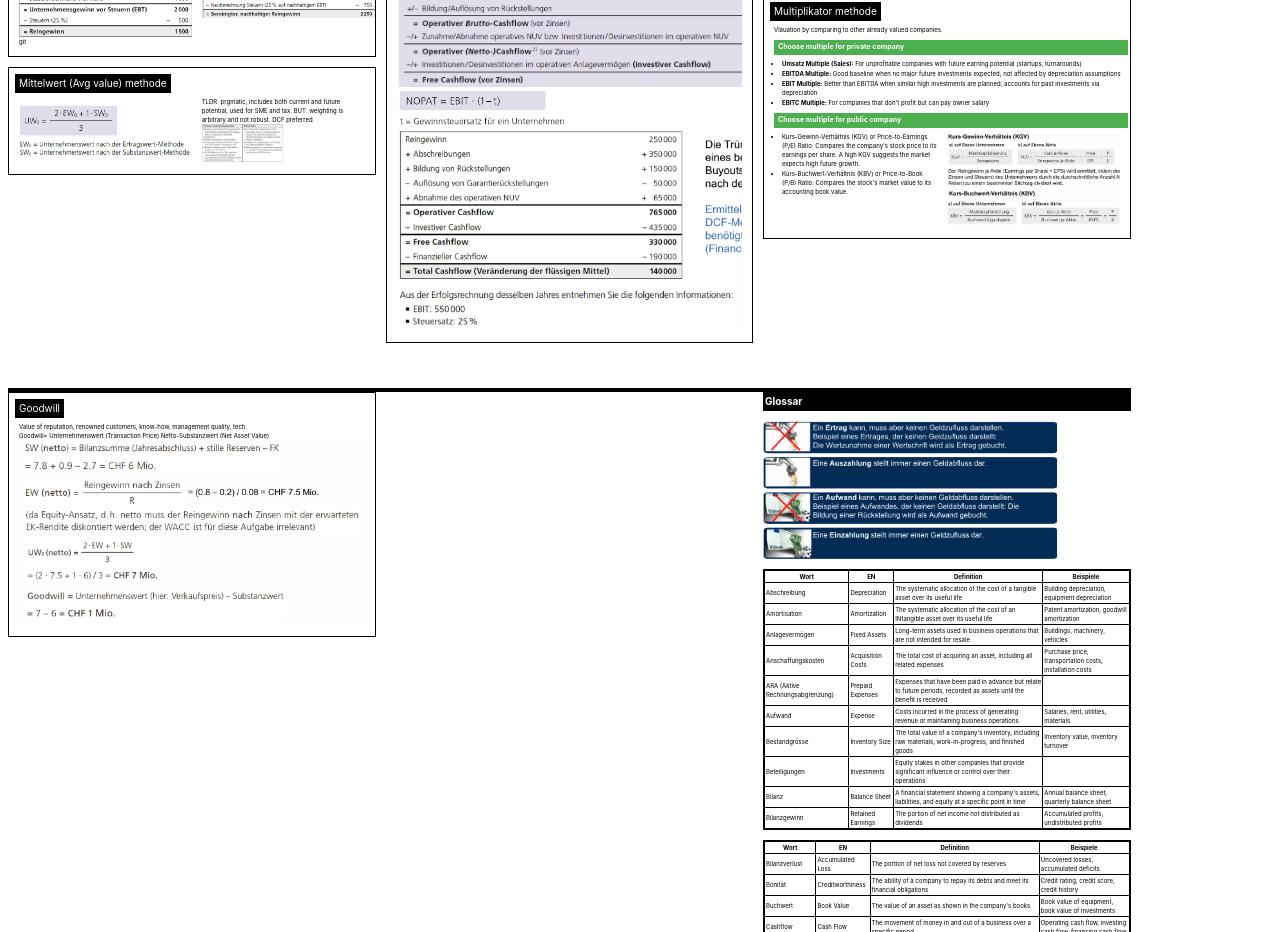
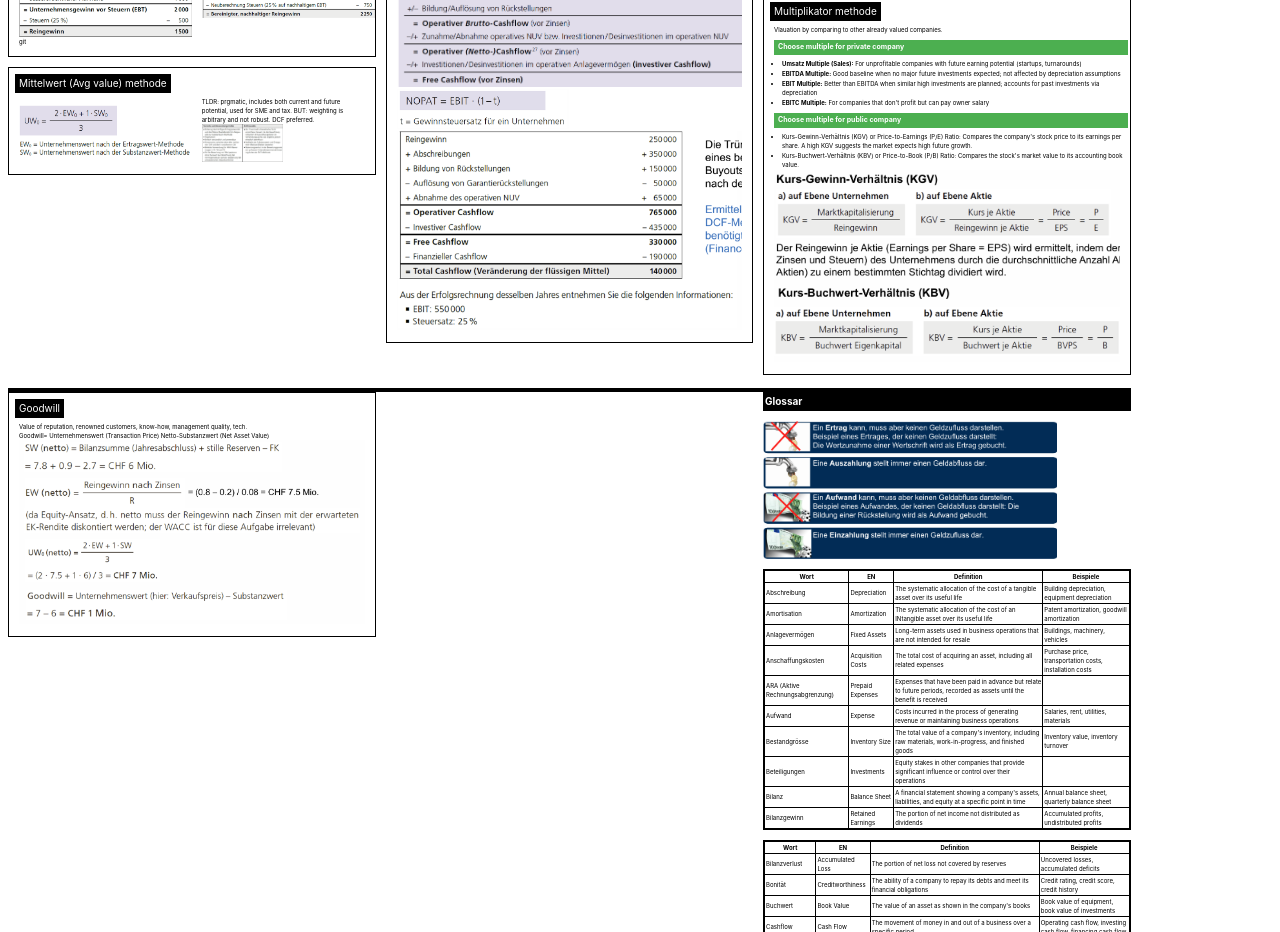
Before and after one commit to stanlrt/cheatsheet-ivest, a React (Vite) app: page / in a window 1280 px wide. Shown: the part 5200-6132 px from the top of the page. Built offline with nearby package versions, Linux system fonts and the light colour scheme.

Commit message:
woooooooohoooooooooo

```diff
--- a/src/cheatboxes/7_valuation/valuation.tsx
+++ b/src/cheatboxes/7_valuation/valuation.tsx
@@ -212,7 +212,6 @@ export default [
       </li>
     </ul>
     <h2>Choose multiple for public company</h2>
-    <div className="horizontal">
       <ul>
         <li>
           Kurs-Gewinn-Verhältnis (KGV) or Price-to-Earnings (P/E) Ratio:
@@ -225,7 +224,6 @@ export default [
         </li>
       </ul>
       <img src={kgb} alt="kgb" />
-    </div>
   </CheatBox>,
   <CheatBox title="Goodwill">
     Value of reputation, renowned customers, know-how, management quality, tech.
```
